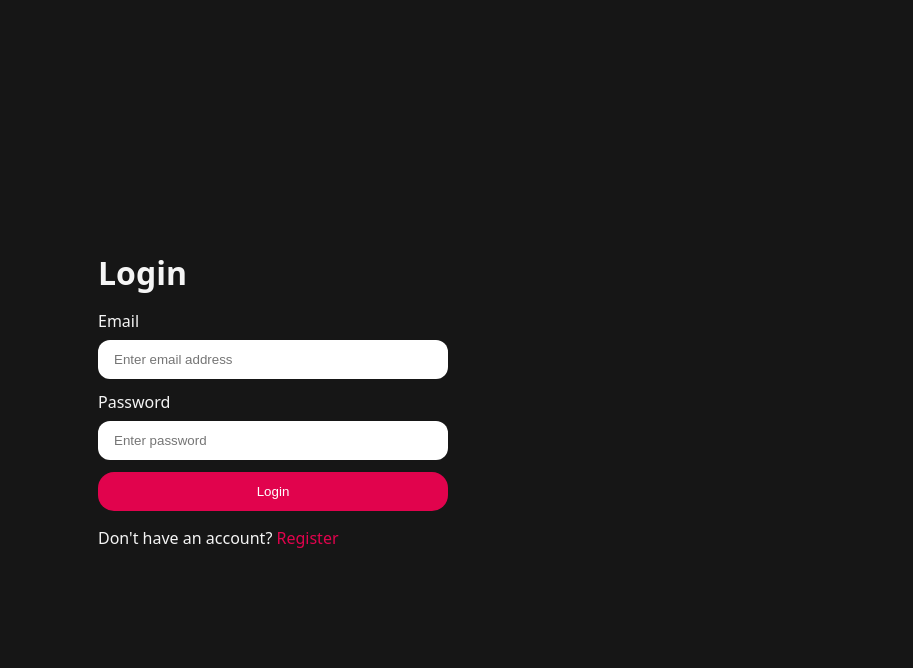
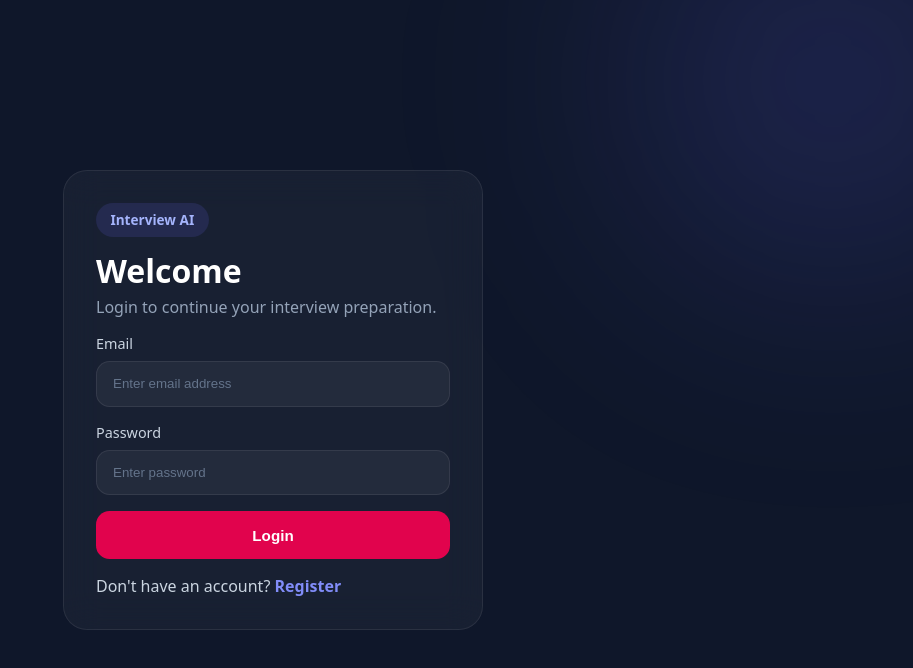
Before and after one commit to Namitjoshii/interview-ai, a React app in the folder Frontend/: page /login in a window 1280 px wide. Shown: the top 668 px of the page, without its empty margins (367-1280 px from the left). Built offline with nearby package versions, Linux system fonts and the light colour scheme; no server answers; the HTML template or start-up script is replaced by a standard one.

Commit message:
improve login ui and update readme

```diff
--- a/Frontend/package.json
+++ b/Frontend/package.json
@@ -11,8 +11,11 @@
   },
   "dependencies": {
     "axios": "^1.13.5",
+    "framer-motion": "^12.40.0",
+    "lucide-react": "^1.21.0",
     "react": "^19.2.0",
     "react-dom": "^19.2.0",
+    "react-parallax-tilt": "^1.7.332",
     "react-router": "^7.13.0",
     "sass": "^1.97.3"
   },
--- a/Frontend/src/features/auth/auth.form.scss
+++ b/Frontend/src/features/auth/auth.form.scss
@@ -1,44 +1,150 @@
-main{
+main {
     min-height: 100vh;
     width: 100%;
+    padding: 1.5rem;
 
     display: flex;
     justify-content: center;
     align-items: center;
 
+    background: #0f172a;
+    position: relative;
+    overflow: hidden;
 
-    .form-container{
+    &::before {
+        content: "";
+        position: absolute;
+        width: 400px;
+        height: 400px;
+        border-radius: 50%;
+        background: rgba(99, 102, 241, 0.18);
+        filter: blur(120px);
+        top: -120px;
+        right: -120px;
+    }
+
+    .form-container {
         min-width: 350px;
+        width: 100%;
+        max-width: 420px;
 
+        display: flex;
+        flex-direction: column;
+        gap: 1rem;
+
+        padding: 2rem;
+
+        border-radius: 1.5rem;
+
+        background: rgba(255, 255, 255, 0.04);
+        backdrop-filter: blur(18px);
+
+        border: 1px solid rgba(255, 255, 255, 0.08);
+
+        position: relative;
+        z-index: 1;
+
+        h1 {
+            color: white;
+            font-size: 2rem;
+            line-height: 1.1;
+        }
+
+        .subtitle {
+            color: #94a3b8;
+            margin-top: -0.5rem;
+        }
+
+        p {
+            color: #cbd5e1;
+        }
+    }
+
+    .form-badge {
+        width: fit-content;
+        padding: 0.45rem 0.9rem;
+
+        border-radius: 999px;
+
+        background: rgba(99, 102, 241, 0.15);
+        color: #a5b4fc;
+
+        font-size: 0.85rem;
+        font-weight: 600;
+    }
+
+    form {
         display: flex;
         flex-direction: column;
         gap: 1rem;
     }
 
-    form{
+    .input-group {
         display: flex;
         flex-direction: column;
-        gap: 0.75rem;
-    }
-
-    .input-group{
-        display: flex;
-        flex-direction: column;
-
         gap: 0.5rem;
 
+        label {
+            color: #cbd5e1;
+            font-size: 0.9rem;
+        }
 
-        input{
-            border: none;
+        input {
+            border: 1px solid rgba(255, 255, 255, 0.08);
             outline: none;
+
             padding-inline: 1rem;
-            padding-block: 0.75rem;
-            border-radius: 0.75rem;
+            padding-block: 0.9rem;
+
+            border-radius: 0.85rem;
+
+            background: rgba(255, 255, 255, 0.05);
+            color: white;
+
+            transition: 0.25s ease;
+
+            &::placeholder {
+                color: #64748b;
+            }
+
+            &:focus {
+                border-color: #6366f1;
+                box-shadow: 0 0 0 4px rgba(99, 102, 241, 0.15);
+            }
         }
     }
 
-    a{
-        color: #e1034d;
+    .button {
+        border: none;
+        cursor: pointer;
+
+        padding: 0.95rem;
+
+        border-radius: 0.85rem;
+
+        font-weight: 600;
+        font-size: 0.95rem;
+
+        transition: 0.25s ease;
+    }
+
+    .primary-button {
+        background: #6366f1;
+        color: white;
+
+        &:hover {
+            background: #4f46e5;
+            transform: translateY(-2px);
+        }
+    }
+
+    a {
+        color: #818cf8;
         text-decoration: none;
+        font-weight: 600;
+
+        &:hover {
+            opacity: 0.85;
+        }
     }
 }
--- a/Frontend/src/features/auth/pages/Login.jsx
+++ b/Frontend/src/features/auth/pages/Login.jsx
@@ -1,4 +1,4 @@
-import React,{useState} from 'react'
+import React, { useState } from 'react'
 import { useNavigate, Link } from 'react-router'
 import "../auth.form.scss"
 import { useAuth } from '../hooks/useAuth'
@@ -8,40 +8,65 @@ const Login = () => {
     const { loading, handleLogin } = useAuth()
     const navigate = useNavigate()
 
-    const [ email, setEmail ] = useState("")
-    const [ password, setPassword ] = useState("")
+    const [email, setEmail] = useState("")
+    const [password, setPassword] = useState("")
 
     const handleSubmit = async (e) => {
         e.preventDefault()
-        await handleLogin({email,password})
+        await handleLogin({ email, password })
         navigate('/')
     }
 
-    if(loading){
-        return (<main><h1>Loading.......</h1></main>)
+    if (loading) {
+        return (
+            <main>
+                <h1 style={{ color: "white" }}>Loading...</h1>
+            </main>
+        )
     }
-
 
     return (
         <main>
             <div className="form-container">
-                <h1>Login</h1>
+                <span className="form-badge">Interview AI</span>
+
+                <h1>Welcome</h1>
+                <p className="subtitle">
+                    Login to continue your interview preparation.
+                </p>
+
                 <form onSubmit={handleSubmit}>
                     <div className="input-group">
                         <label htmlFor="email">Email</label>
                         <input
-                            onChange={(e) => { setEmail(e.target.value) }}
-                            type="email" id="email" name='email' placeholder='Enter email address' />
+                            onChange={(e) => setEmail(e.target.value)}
+                            type="email"
+                            id="email"
+                            name="email"
+                            placeholder="Enter email address"
+                        />
                     </div>
+
                     <div className="input-group">
                         <label htmlFor="password">Password</label>
                         <input
-                            onChange={(e) => { setPassword(e.target.value) }}
-                            type="password" id="password" name='password' placeholder='Enter password' />
+                            onChange={(e) => setPassword(e.target.value)}
+                            type="password"
+                            id="password"
+                            name="password"
+                            placeholder="Enter password"
+                        />
                     </div>
-                    <button className='button primary-button' >Login</button>
+
+                    <button className="button primary-button">
+                        Login
+                    </button>
                 </form>
-                <p>Don't have an account? <Link to={"/register"} >Register</Link> </p>
+
+                <p>
+                    Don't have an account?{" "}
+                    <Link to={"/register"}>Register</Link>
+                </p>
             </div>
         </main>
     )
```
Also changed, not shown: 2 other files (tests, documents, lock files or other folders).
